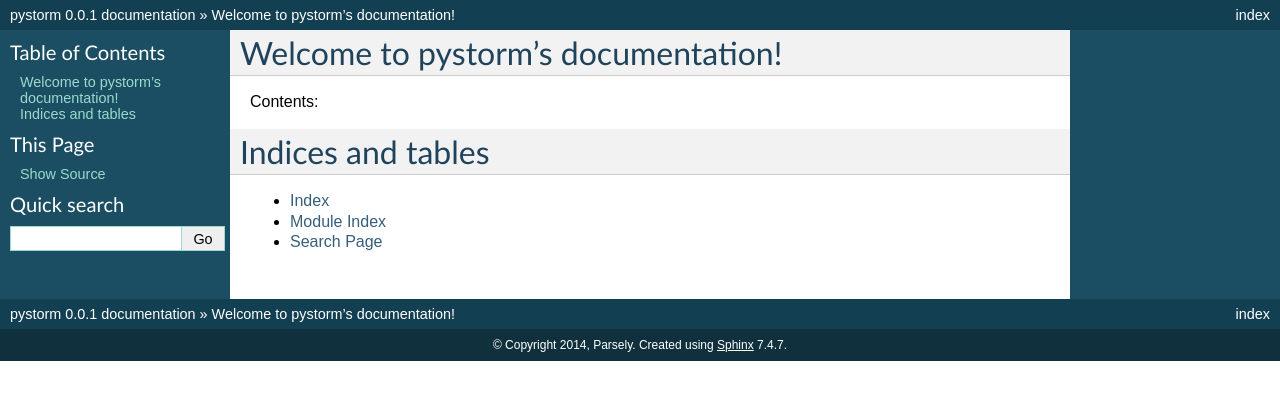
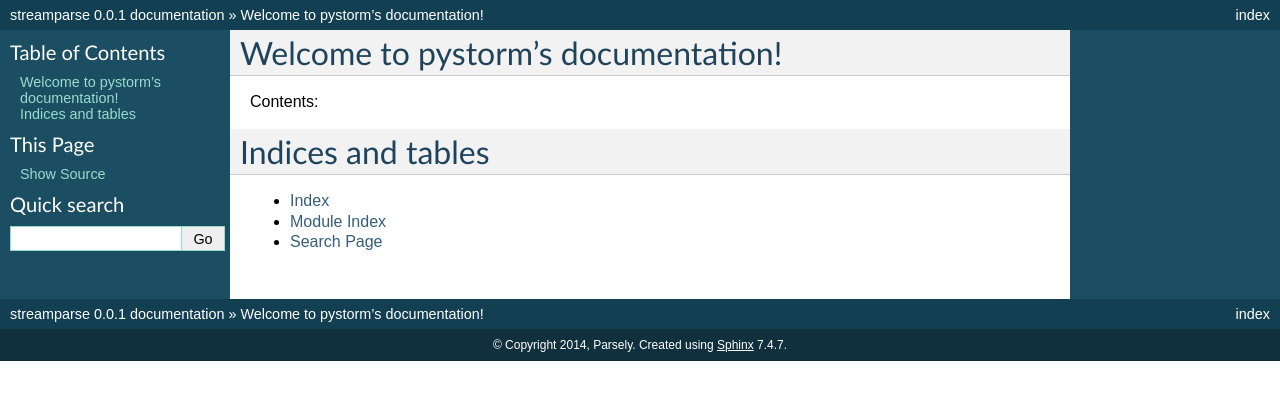
Before and after one commit to pystorm/streamparse, a Sphinx documentation site: the page built from doc/source/index.rst, in a window 1280 px wide. Shown: the top 400 px of the page. Built offline with Sphinx 7.4.7, drawn with Linux system fonts in a browser that asks for light colours.

Commit message:
More name changes in Sphinx.

```diff
--- a/doc/source/conf.py
+++ b/doc/source/conf.py
@@ -1,6 +1,6 @@
 # -*- coding: utf-8 -*-
 #
-# pystorm documentation build configuration file, created by
+# streamparse documentation build configuration file, created by
 # sphinx-quickstart on Sun Jan 19 22:29:52 2014.
 #
 # This file is execfile()d with the current directory set to its
@@ -48,7 +48,7 @@ source_suffix = '.rst'
 master_doc = 'index'
 
 # General information about the project.
-project = u'pystorm'
+project = u'streamparse'
 copyright = u'2014, Parsely'
 
 # The version info for the project you're documenting, acts as replacement for
@@ -181,7 +181,7 @@ html_static_path = ['_static']
 #html_file_suffix = None
 
 # Output file base name for HTML help builder.
-htmlhelp_basename = 'pystormdoc'
+htmlhelp_basename = 'streamparsedoc'
 
 
 # -- Options for LaTeX output ---------------------------------------------
@@ -201,7 +201,7 @@ latex_elements = {
 # (source start file, target name, title,
 #  author, documentclass [howto, manual, or own class]).
 latex_documents = [
-  ('index', 'pystorm.tex', u'pystorm Documentation',
+  ('index', 'streamparse.tex', u'streamparse Documentation',
    u'Parsely', 'manual'),
 ]
 
@@ -231,7 +231,7 @@ latex_documents = [
 # One entry per manual page. List of tuples
 # (source start file, name, description, authors, manual section).
 man_pages = [
-    ('index', 'pystorm', u'pystorm Documentation',
+    ('index', 'streamparse', u'streamparse Documentation',
      [u'Parsely'], 1)
 ]
 
@@ -245,8 +245,8 @@ man_pages = [
 # (source start file, target name, title, author,
 #  dir menu entry, description, category)
 texinfo_documents = [
-  ('index', 'pystorm', u'pystorm Documentation',
-   u'Parsely', 'pystorm', 'One line description of project.',
+  ('index', 'streamparse', u'streamparse Documentation',
+   u'Parsely', 'streamparse', 'Run Python on real-time streams of data.',
    'Miscellaneous'),
 ]
 
```
